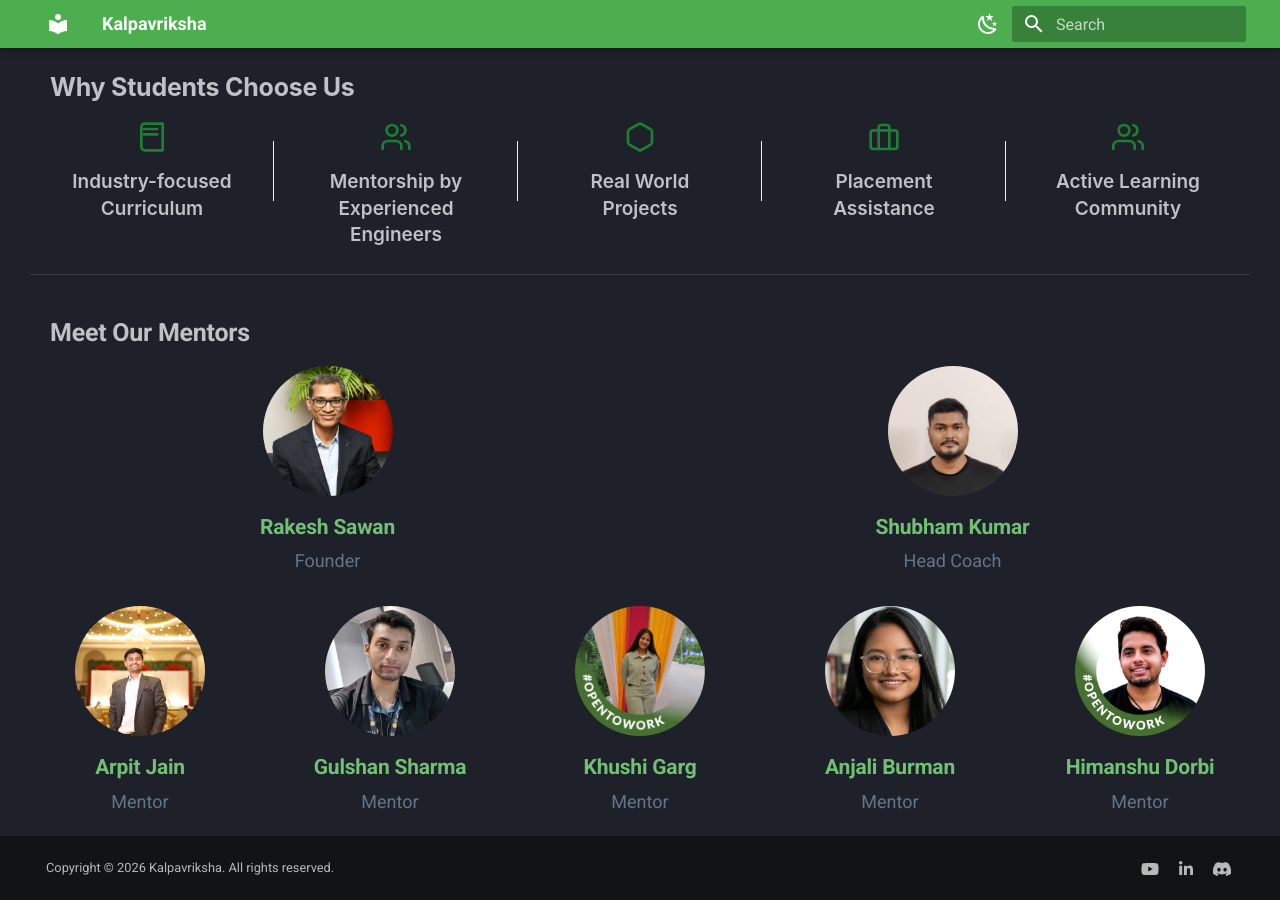
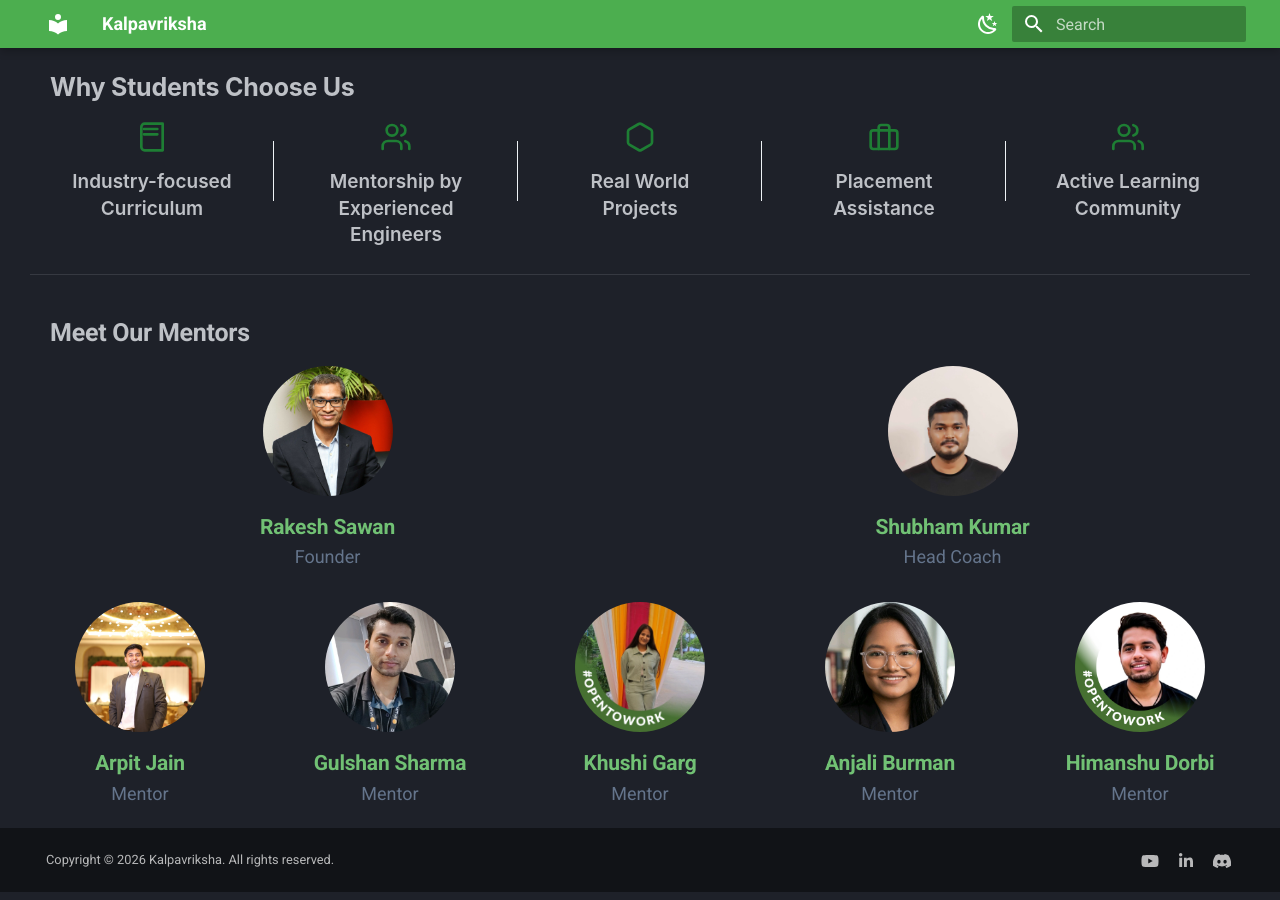
Before and after one commit to kalpavriksha-edu/portal, an MkDocs documentation site: the page built from docs/about.md, in a window 1280 px wide and 900 px high, scrolled down 1085 px. Built offline with MkDocs 1.6.1 and Material for MkDocs 9.7.7, drawn with Linux system fonts in a browser that asks for light colours.

Commit message:
Fix image paths in about section and adjust margin in CSS for improved layout

```diff
--- a/docs/about.md
+++ b/docs/about.md
@@ -20,7 +20,7 @@
       </p>
     </div>
     <div class="about-image-wrapper">
-      <img src="../assets/images/classroom_presentation_at_Kalpavriksha.png" alt="Classroom presentation at Kalpavriksha" class="about-image">
+      <img src="/assets/images/classroom_presentation_at_Kalpavriksha.png" alt="Classroom presentation at Kalpavriksha" class="about-image">
     </div>
   </div>
 </section>
@@ -30,7 +30,7 @@
     <div class="mission-container">
         <h2 class="mission-heading">Our Mission</h2>
         <div class="mission-block">
-            <img src="../assets/images/quote-icon.svg" alt="Quote" class="quote-icon">
+            <img src="/assets/images/quote-icon.svg" alt="Quote" class="quote-icon">
             <p class="mission-text main-quote">
                 To empower students with the right skills, engineering mindset and industry exposure to build
                 successful careers.
@@ -109,7 +109,7 @@
         <a href="https://www.linkedin.com/in/rakesh-sawan" target="_blank" rel="noopener noreferrer" class="mentor-link">
           <div class="mentor-image-wrapper">
             <!-- Using full section graphic reference as source placeholder -->
-            <img src="../assets/images/rakesh_sawan.jpeg" alt="Rakesh Sawan" class="mentor-image">
+            <img src="/assets/images/rakesh_sawan.jpeg" alt="Rakesh Sawan" class="mentor-image">
           </div>
           <h3 class="mentor-name">Rakesh Sawan</h3>
         </a>
@@ -119,7 +119,7 @@
       <div class="mentor-card">
         <a href="https://www.linkedin.com/in/shubham-peace" target="_blank" rel="noopener noreferrer" class="mentor-link">
           <div class="mentor-image-wrapper">
-            <img src="../assets/images/shubham_kumar.png" alt="Shubham Kumar" class="mentor-image">
+            <img src="/assets/images/shubham_kumar.png" alt="Shubham Kumar" class="mentor-image">
           </div>
           <h3 class="mentor-name">Shubham Kumar</h3>
         </a>
@@ -129,7 +129,7 @@
       <div class="mentor-card">
         <a href="https://www.linkedin.com/in/arpit-jain-0a145a191/" target="_blank" rel="noopener noreferrer" class="mentor-link">
           <div class="mentor-image-wrapper">
-            <img src="../assets/images/arpit_jain.png" alt="Arpit Jain" class="mentor-image">
+            <img src="/assets/images/arpit_jain.png" alt="Arpit Jain" class="mentor-image">
           </div>
           <h3 class="mentor-name">Arpit Jain</h3>
         </a>
@@ -139,7 +139,7 @@
       <div class="mentor-card">
         <a href="https://www.linkedin.com/in/gulshan-sharma-7bb3a5187/" target="_blank" rel="noopener noreferrer" class="mentor-link">
           <div class="mentor-image-wrapper">
-            <img src="../assets/images/gulshan_sharma.jpeg" alt="Gulshan Sharma" class="mentor-image">
+            <img src="/assets/images/gulshan_sharma.jpeg" alt="Gulshan Sharma" class="mentor-image">
           </div>
           <h3 class="mentor-name">Gulshan Sharma</h3>
         </a>
@@ -149,7 +149,7 @@
       <div class="mentor-card">
         <a href="https://www.linkedin.com/in/khushigarg22/" target="_blank" rel="noopener noreferrer" class="mentor-link">
           <div class="mentor-image-wrapper">
-            <img src="../assets/images/khushi_garg.jpeg" alt="Khushi Garg" class="mentor-image">
+            <img src="/assets/images/khushi_garg.jpeg" alt="Khushi Garg" class="mentor-image">
           </div>
           <h3 class="mentor-name">Khushi Garg</h3>
         </a>
@@ -159,7 +159,7 @@
       <div class="mentor-card">
         <a href="https://www.linkedin.com/in/anjali-burman/" target="_blank" rel="noopener noreferrer" class="mentor-link">
           <div class="mentor-image-wrapper">
-            <img src="../assets/images/anjali_burman.jpeg" alt="Anjali Burman" class="mentor-image">
+            <img src="/assets/images/anjali_burman.jpeg" alt="Anjali Burman" class="mentor-image">
           </div>
           <h3 class="mentor-name">Anjali Burman</h3>
         </a>
@@ -169,7 +169,7 @@
       <div class="mentor-card">
         <a href="https://www.linkedin.com/in/himanshu-dorbi/" target="_blank" rel="noopener noreferrer" class="mentor-link">
           <div class="mentor-image-wrapper">
-            <img src="../assets/images/himanshu_dorbi.jpeg" alt="Himanshu Dorbi" class="mentor-image">
+            <img src="/assets/images/himanshu_dorbi.jpeg" alt="Himanshu Dorbi" class="mentor-image">
           </div>
           <h3 class="mentor-name">Himanshu Dorbi</h3>
         </a>
--- a/docs/assets/stylesheets/about.css
+++ b/docs/assets/stylesheets/about.css
@@ -337,7 +337,7 @@
     font-size: 1.05rem;
     font-weight: 700;
     /* color: #1e293b; */
-    margin: 0 0 .2rem 0;
+    margin: 0;
     transition: color 0.2s ease;
 }
 
```
